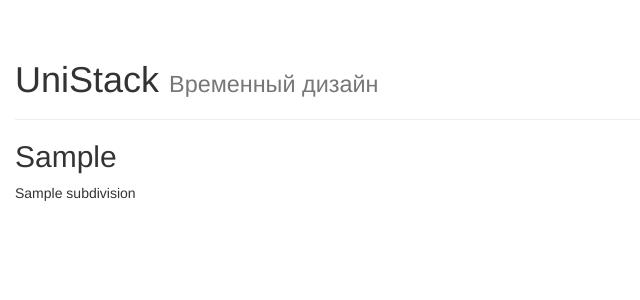
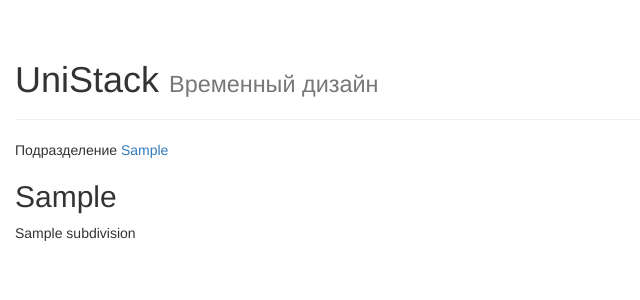
Before and after one commit to igorkamyshev/UniStack, a Django app: page /subdivision/1/ in a window 1280 px wide. Shown: the part 52-352 px from the top of the page, without its empty margins (0-640 px from the left). Run offline with Django 3.2, Linux system fonts and the light colour scheme; tables that the repository leaves empty hold one stand-in row (values such as "Sample post"); some libraries are stand-ins or nearby versions.

Commit message:
US-002-15 Сделать каркас одного факультета, написать view

```diff
--- a/app/templates/app/universities/subdivision_detail.html
+++ b/app/templates/app/universities/subdivision_detail.html
@@ -2,6 +2,7 @@
 {% load staticfiles %}
 
 {% block content %}
+    <p>Подразделение <a href="{% url 'app:university_detail' object.university.id %}">{{ object.university.abbr }}</a></p>
     <h2>{{ object.abbr }}</h2>
     <p>{{ object.name }}</p>
 {% endblock content %}
```
